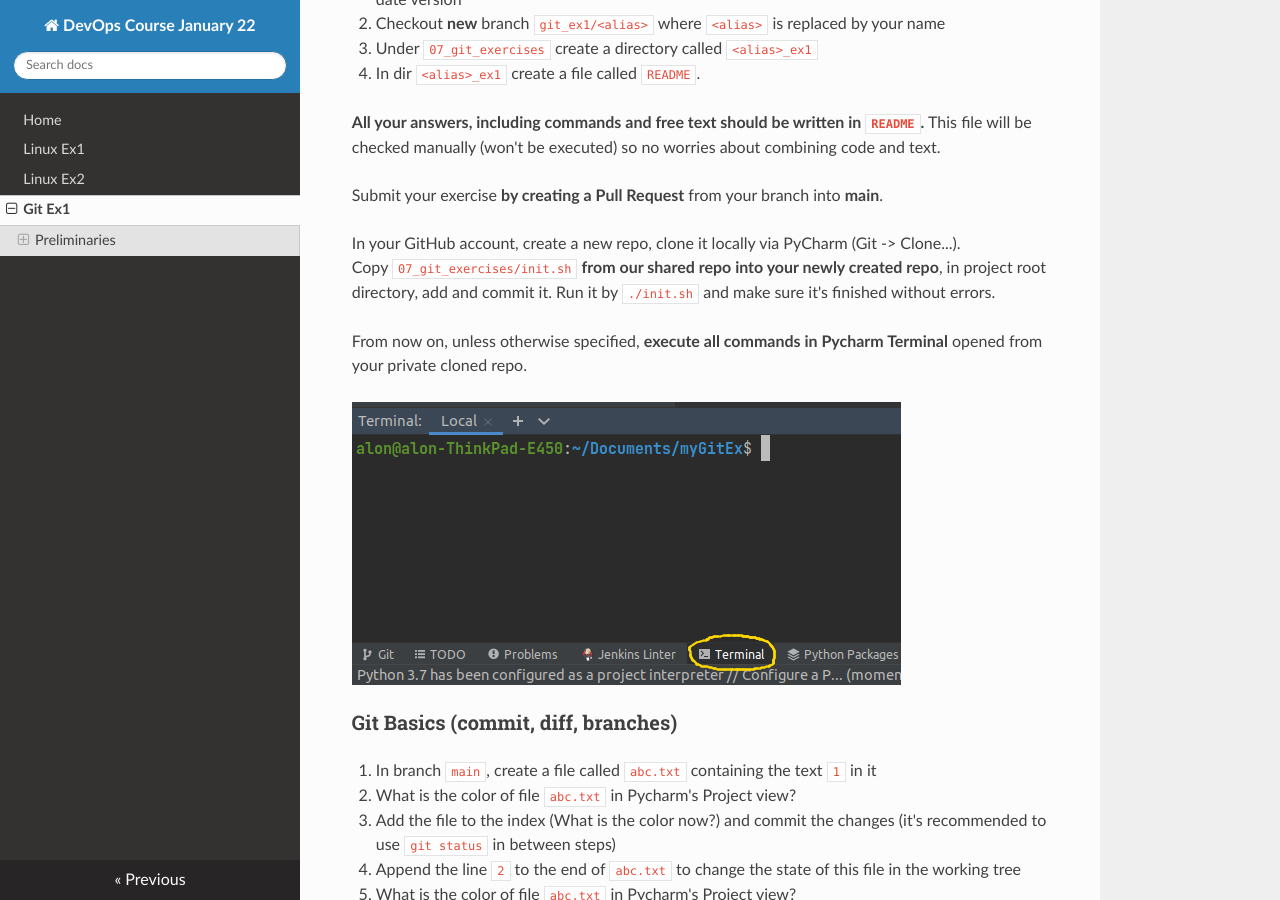
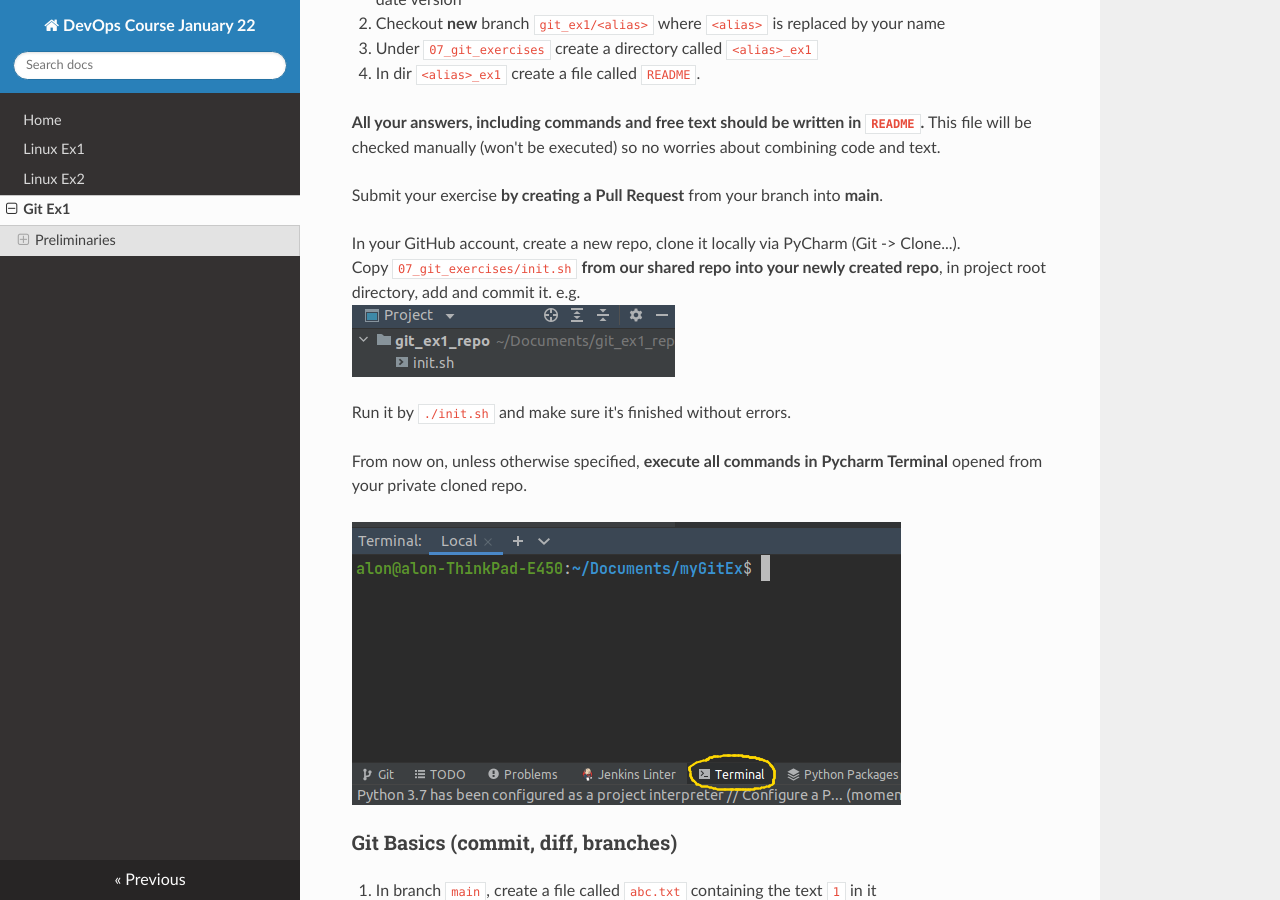
Before and after one commit to alonitac/DevOpsJan22, an MkDocs documentation site: the page built from docs/git_ex1.md, in a window 1280 px wide and 900 px high, scrolled down 300 px. Built offline with MkDocs 1.6.1, drawn with Linux system fonts in a browser that asks for light colours; nearby versions of some CDN libraries.

Commit message:
git ex1 fix

```diff
--- a/docs/git_ex1.md
+++ b/docs/git_ex1.md
@@ -16,7 +16,10 @@
 
 
 In your GitHub account, create a new repo, clone it locally via PyCharm (Git -> Clone...).
-Copy `07_git_exercises/init.sh` **from our shared repo into your newly created repo**, in project root directory, add and commit it. Run it by `./init.sh` and make sure it's finished without errors.
+Copy `07_git_exercises/init.sh` **from our shared repo into your newly created repo**, in project root directory, add and commit it. e.g.
+![gitex1](/img/gitex1.png)
+
+Run it by `./init.sh` and make sure it's finished without errors.
 
 From now on, unless otherwise specified, **execute all commands in Pycharm Terminal** opened from your private cloned repo.
 
```
Also changed, not shown: docs/img/gitex1.png (added).
